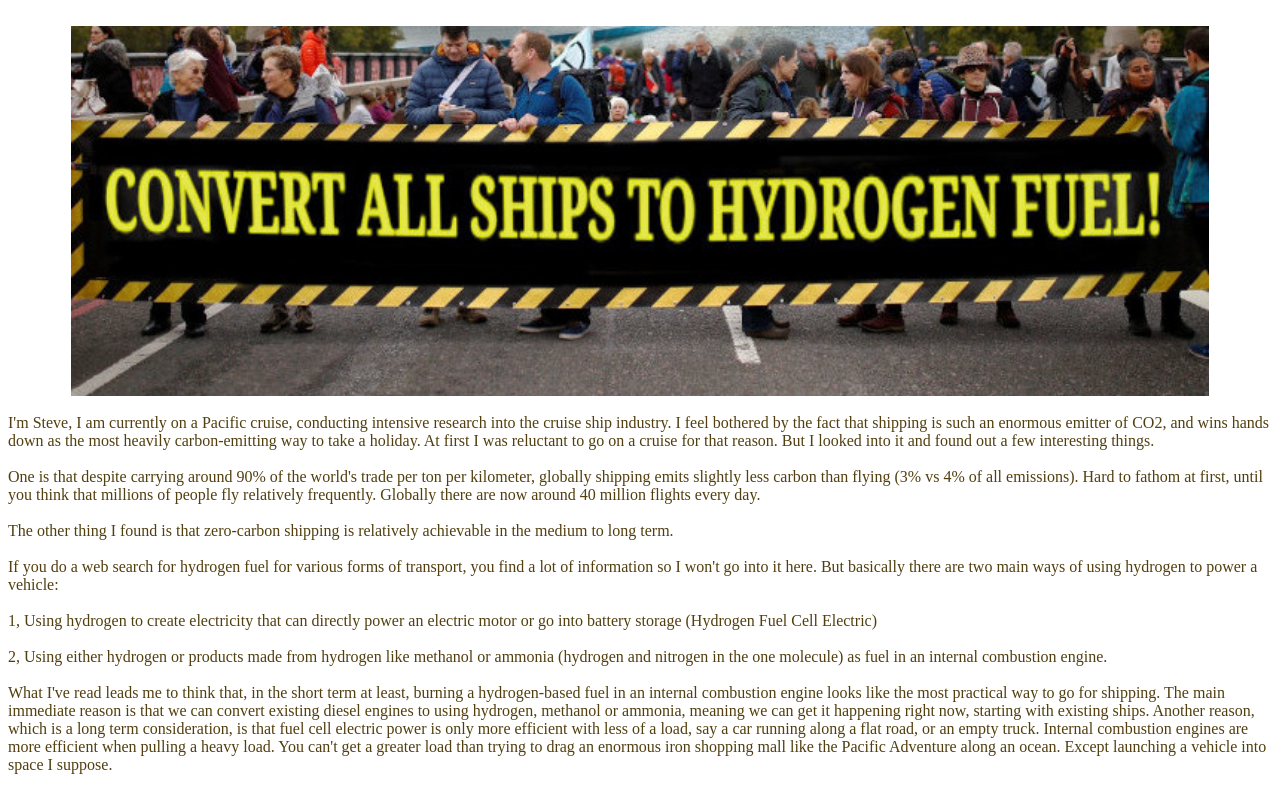
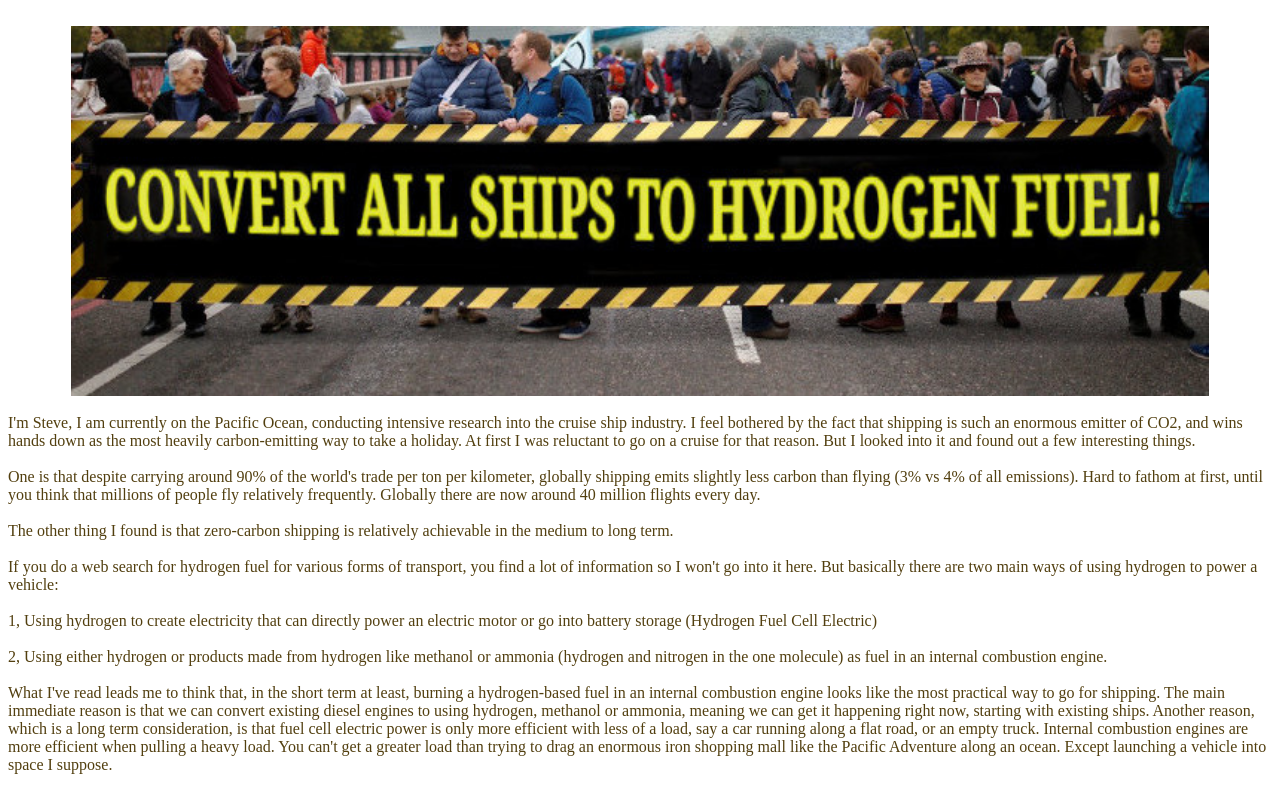
Before and after one commit to stevehmoss/convert2h, a plain HTML site: page index.html in a window 1280 px wide. Shown: the top 792 px of the page. Drawn offline with Linux system fonts and the light colour scheme.

Commit message:
Add files via upload

```diff
--- a/index.html
+++ b/index.html
@@ -23,7 +23,7 @@ width:90%;
 <br>
 <img src="banner.jpg" alt="photograph">
 <br>
-I'm Steve, I am currently on a Pacific cruise, conducting intensive research into the cruise ship industry. I feel bothered by the fact that shipping is such an enormous emitter of CO2, and wins hands down as the most heavily carbon-emitting way to take a holiday. At first I was reluctant to go on a cruise for that reason. But I looked into it and found out a few interesting things.
+I'm Steve, I am currently on the Pacific Ocean, conducting intensive research into the cruise ship industry. I feel bothered by the fact that shipping is such an enormous emitter of CO2, and wins hands down as the most heavily carbon-emitting way to take a holiday. At first I was reluctant to go on a cruise for that reason. But I looked into it and found out a few interesting things.
 <br>
 <br>
 One is that despite carrying around 90% of the world's  trade per ton per kilometer, globally shipping emits slightly less carbon than flying (3% vs 4% of all emissions). Hard to fathom at first, until you think that millions of people fly relatively frequently.  Globally there are now around 40 million flights every day.
```
